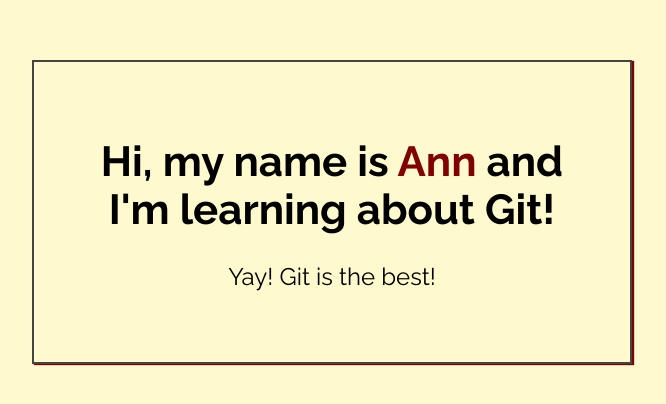
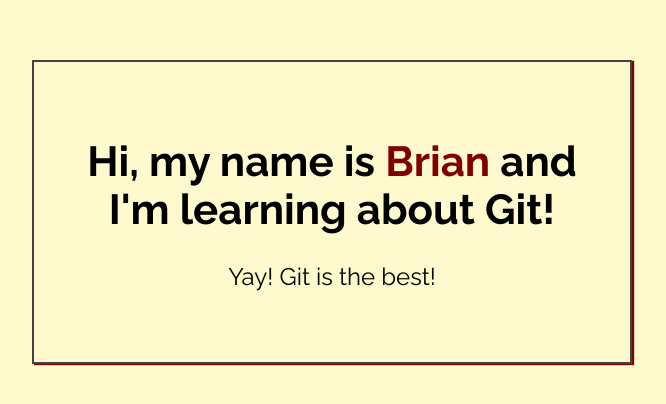
Before and after one commit to BrianM-UX/my-first-repo, a plain HTML site: page index.html in a window 1280 px wide. Shown: the part 188-592 px from the top of the page, without its empty margins (308-974 px from the left). Drawn offline with Linux system fonts and the light colour scheme.

Commit message:
Added name to index.html

```diff
--- a/index.html
+++ b/index.html
@@ -14,7 +14,7 @@
 <body>
 
     <div class="greeting">
-        <h1>Hi, my name is <span class="highlight">Ann</span> and I'm learning about Git! </h1>
+        <h1>Hi, my name is <span class="highlight">Brian</span> and I'm learning about Git! </h1>
 
         <p>Yay! Git is the best!</p>
     </div>
```
